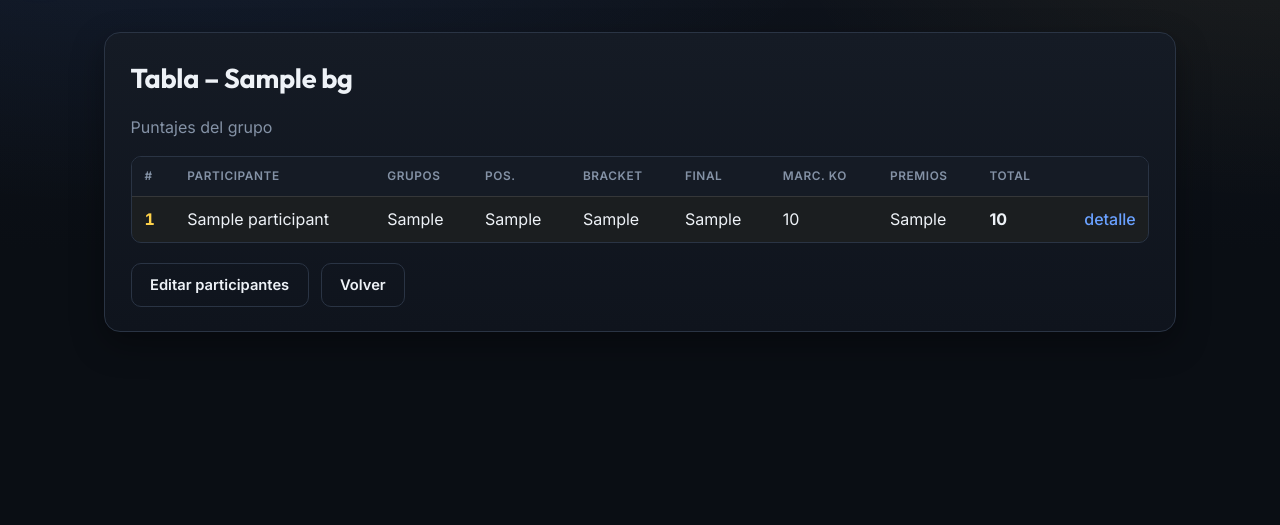
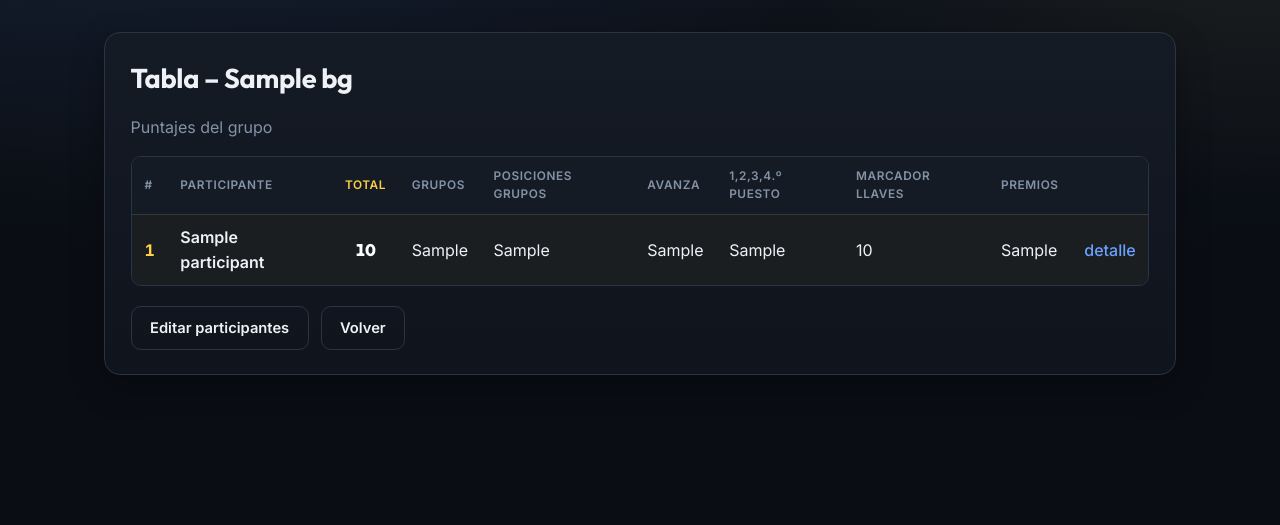
Before and after one commit to Angelokc01/quiniela, a Django app: template templates/inicio/leaderboard.html in a window 1280 px wide. Shown: the part 71-596 px from the top of the page. Run offline with Django 4.2, Linux system fonts and the light colour scheme; the template is opened without the code that fills it: most values are stand-ins (such as "Sample title", 1, 10 or a date in 2020).

Commit message:
Tabla: Total al principio y mejoras de movil
- leaderboard.html: la columna Total pasa al principio (despues del nombre),
  destacada. En celular se oculta el desglose por seccion (queda #, nombre,
  Total y "detalle") para que no haya scroll horizontal; el desglose completo
  sigue en la pagina de detalle.
- style.css: arreglo de overflow real en movil de los <fieldset> de fase de
  grupos (min-width:0, porque traen min-inline-size:min-content), y padding
  mas compacto del bloque en celular.

Co-Authored-By: Claude Opus 4.8 <noreply@anthropic.com>

```diff
--- a/static/inicio/css/style.css
+++ b/static/inicio/css/style.css
@@ -334,7 +334,13 @@ table.matches tr.locked { opacity: 0.55; }
    ============================================================ */
 table.leaderboard td:last-child { text-align: right; }
 table.leaderboard td:first-child { font-variant-numeric: tabular-nums; }
-table.leaderboard tbody tr td:nth-last-child(2) { font-weight: 800; color: var(--text); }
+/* Columna Total destacada (ahora al principio, tras el nombre) */
+table.leaderboard .total-col { text-align: center; font-variant-numeric: tabular-nums; }
+table.leaderboard thead .total-col { color: var(--accent); }
+table.leaderboard tbody .total-col strong {
+  font-family: var(--font-display); font-size: 1.05rem; font-weight: 800; color: #fff;
+}
+table.leaderboard .name-col { font-weight: 600; }
 table.leaderboard tbody tr:nth-child(1) td:first-child strong { color: var(--gold); }
 table.leaderboard tbody tr:nth-child(2) td:first-child strong { color: var(--silver); }
 table.leaderboard tbody tr:nth-child(3) td:first-child strong { color: var(--bronze); }
@@ -342,6 +348,13 @@ table.leaderboard tbody tr:nth-child(1),
 table.leaderboard tbody tr:nth-child(2),
 table.leaderboard tbody tr:nth-child(3) { background: rgba(255, 255, 255, 0.02); }
 table.leaderboard tbody tr:nth-child(1) { background: rgba(255, 210, 74, 0.05); }
+
+/* En celular mostramos solo lo esencial; el desglose está en "detalle". */
+@media (max-width: 720px) {
+  table.leaderboard .breakdown-col { display: none; }
+  table.leaderboard th, table.leaderboard td { padding: .7rem .55rem; }
+  table.leaderboard .total-col { font-size: 1rem; }
+}
 
 /* ============================================================
    Lists
@@ -383,6 +396,7 @@ select { appearance: none; -webkit-appearance: none;
    Group blocks (fieldset)
    ============================================================ */
 .group-block {
+  min-width: 0;  /* los <fieldset> traen min-inline-size:min-content y desbordan en móvil */
   border: 1px solid var(--border); border-radius: var(--radius);
   padding: 1.25rem 1.4rem; margin-bottom: 1.5rem;
   background: linear-gradient(180deg, var(--surface), var(--bg-2));
@@ -792,6 +806,9 @@ button.lock-chip:hover { border-color: var(--primary); color: var(--text); }
   .match-score { gap: .5rem; }
   .match-team { font-size: 1rem; }
   .match-result { font-size: 1.5rem; padding: .15rem .6rem; }
+
+  .group-block { padding: 1rem .85rem; }
+  .group-block h4 { margin: 1rem 0 .5rem; }
 }
 
 @media (prefers-reduced-motion: reduce) {
--- a/templates/inicio/leaderboard.html
+++ b/templates/inicio/leaderboard.html
@@ -9,24 +9,24 @@
     <table class="matches leaderboard">
       <thead>
         <tr>
-          <th>#</th><th>Participante</th>
-          <th>Grupos</th><th>Pos.</th><th>Bracket</th>
-          <th>Final</th><th>Marc. KO</th><th>Premios</th>
-          <th>Total</th><th></th>
+          <th>#</th><th>Participante</th><th class="total-col">Total</th>
+          <th class="breakdown-col">Grupos</th><th class="breakdown-col">Posiciones grupos</th><th class="breakdown-col">Avanza</th>
+          <th class="breakdown-col">1,2,3,4.º puesto</th><th class="breakdown-col">Marcador llaves</th><th class="breakdown-col">Premios</th>
+          <th></th>
         </tr>
       </thead>
       <tbody>
         {% for r in rows %}
           <tr>
             <td><strong>{{ forloop.counter }}</strong></td>
-            <td>{{ r.participant.name }}</td>
-            <td>{{ r.breakdown.group_match_pts }}</td>
-            <td>{{ r.breakdown.standings_pts }}</td>
-            <td>{{ r.breakdown.bracket_pts }}</td>
-            <td>{{ r.breakdown.final_pos_pts }}</td>
-            <td>{{ r.breakdown.knockout_score_pts }}</td>
-            <td>{{ r.breakdown.award_pts }}</td>
-            <td><strong>{{ r.total }}</strong></td>
+            <td class="name-col">{{ r.participant.name }}</td>
+            <td class="total-col"><strong>{{ r.total }}</strong></td>
+            <td class="breakdown-col">{{ r.breakdown.group_match_pts }}</td>
+            <td class="breakdown-col">{{ r.breakdown.standings_pts }}</td>
+            <td class="breakdown-col">{{ r.breakdown.bracket_pts }}</td>
+            <td class="breakdown-col">{{ r.breakdown.final_pos_pts }}</td>
+            <td class="breakdown-col">{{ r.breakdown.knockout_score_pts }}</td>
+            <td class="breakdown-col">{{ r.breakdown.award_pts }}</td>
             <td><a class="link" href="{% url 'inicio:participant_detail' bg.id r.participant.id %}">detalle</a></td>
           </tr>
         {% empty %}
```
